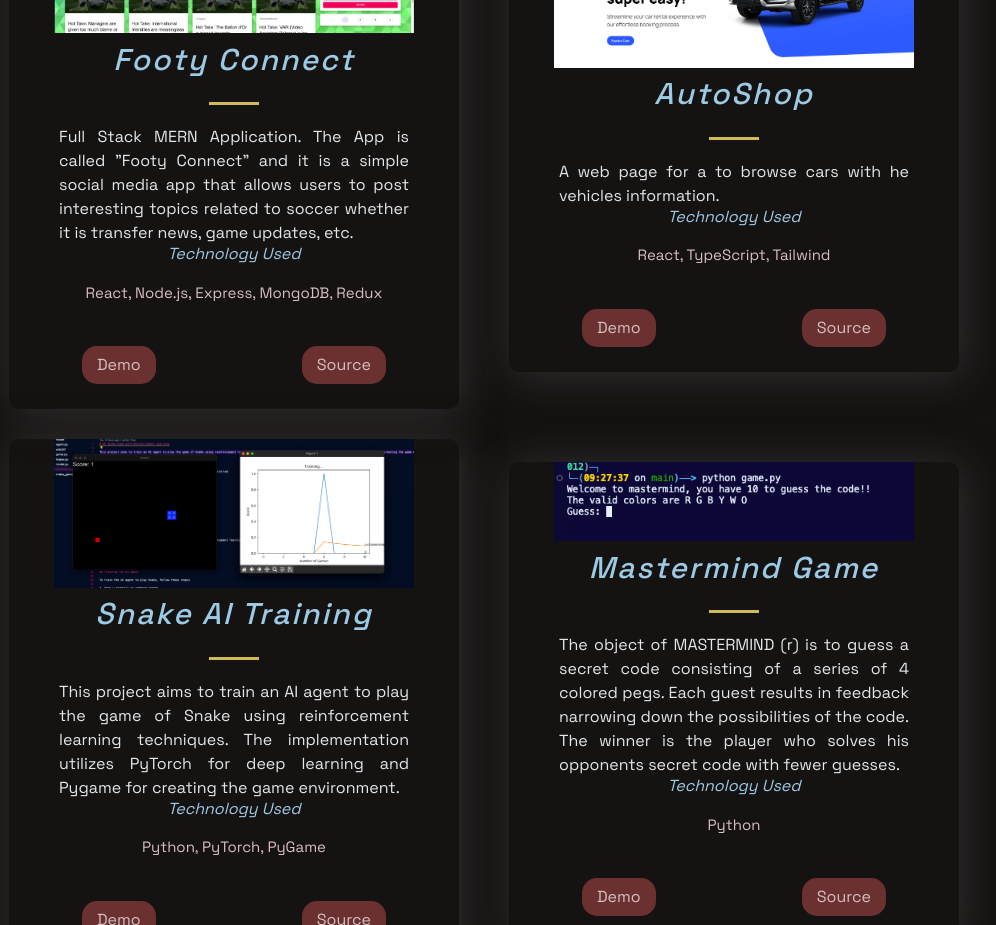
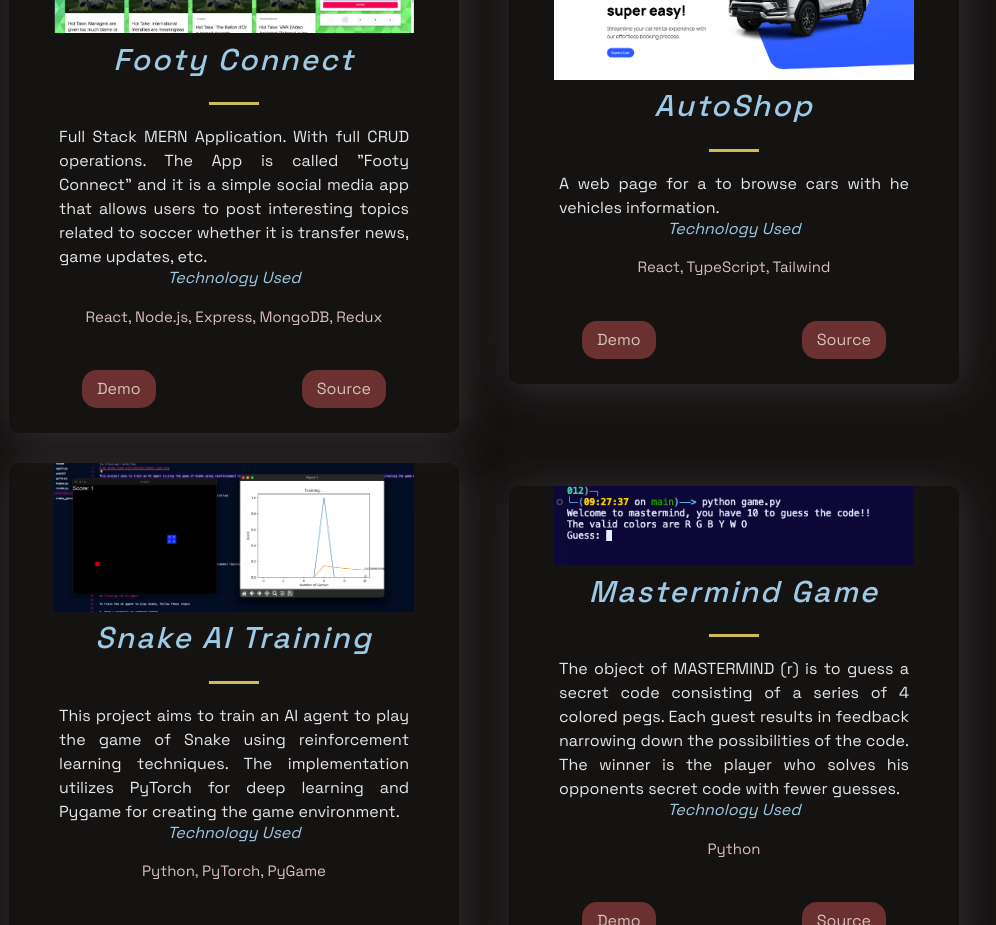
Before and after one commit to Shawn-Smith24/portfolio-site, a Next.js app: page / in a window 1280 px wide. Shown: the part 1160-2085 px from the top of the page, without its empty margins (156-1152 px from the left). Built offline with nearby package versions, Linux system fonts and the light colour scheme.

Commit message:
info edit

```diff
--- a/src/constants/constants.js
+++ b/src/constants/constants.js
@@ -2,7 +2,7 @@ export const projects = [
 
   {
     title: 'Footy Connect',
-    description: 'Full Stack MERN Application. The App is called "Footy Connect" and it is a simple social media app that allows users to post interesting topics related to soccer whether it is transfer news, game updates, etc.',
+    description: 'Full Stack MERN Application. With full CRUD operations. The App is called "Footy Connect" and it is a simple social media app that allows users to post interesting topics related to soccer whether it is transfer news, game updates, etc.',
     image: '/images/FootyConnect.png',
     tags: ['React, Node.js, Express, MongoDB, Redux'],
     source: 'https://github.com/Shawn-Smith24/FootyConnect',
```
